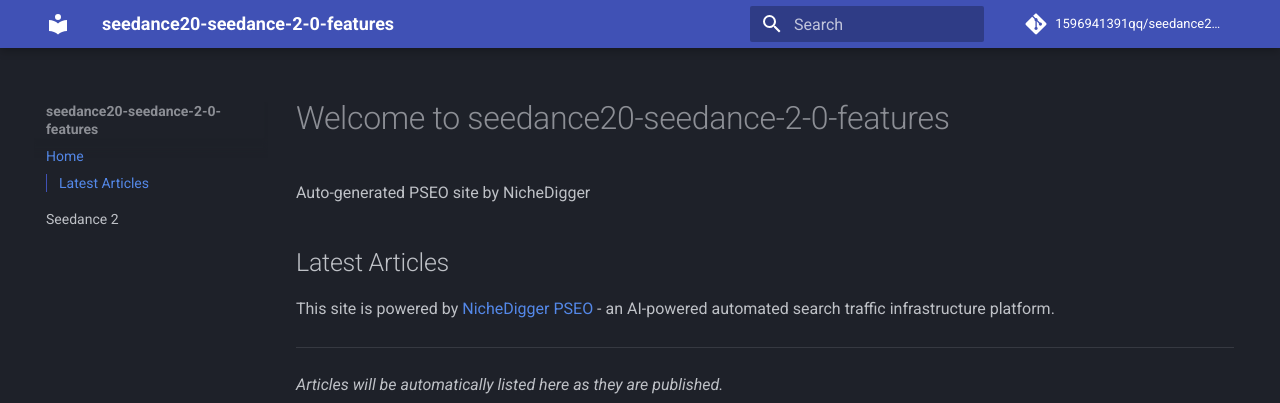
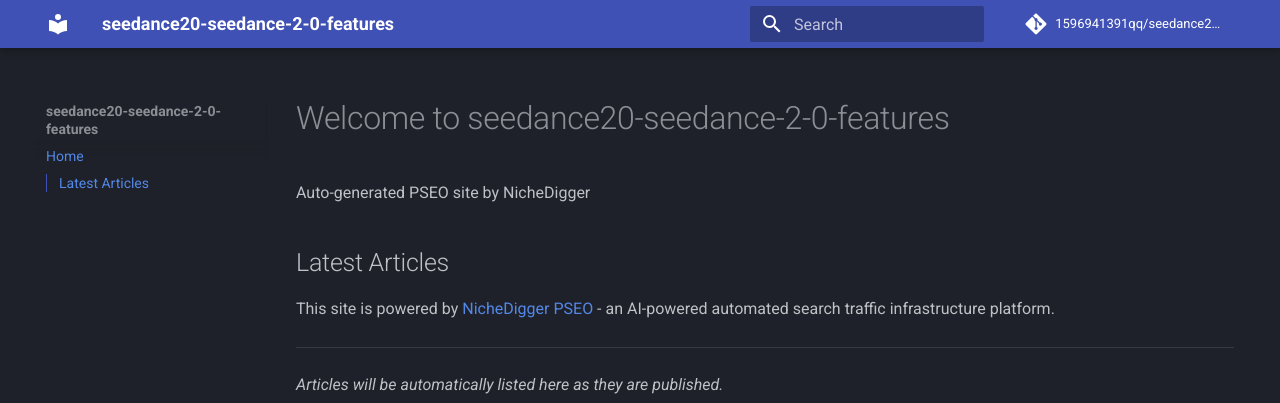
Before and after one commit to 1596941391qq/seedance20-seedance-2-0-features, an MkDocs documentation site: the page built from docs/index.md, in a window 1280 px wide. Shown: the top 403 px of the page. Built offline with MkDocs 1.6.1 and Material for MkDocs 9.7.7, drawn with Linux system fonts in a browser that asks for light colours; comment, search, counter and statistics services are not loaded.

```diff
--- a/mkdocs.yml
+++ b/mkdocs.yml
@@ -21,7 +21,6 @@ use_directory_urls: false
 
 nav:
   - "Home": index.md
-  - "Seedance 2": seedance-2-0-features-unveiled-empowering-global-e.md
 # 新文章将在此处自动添加
 
 markdown_extensions:
```
